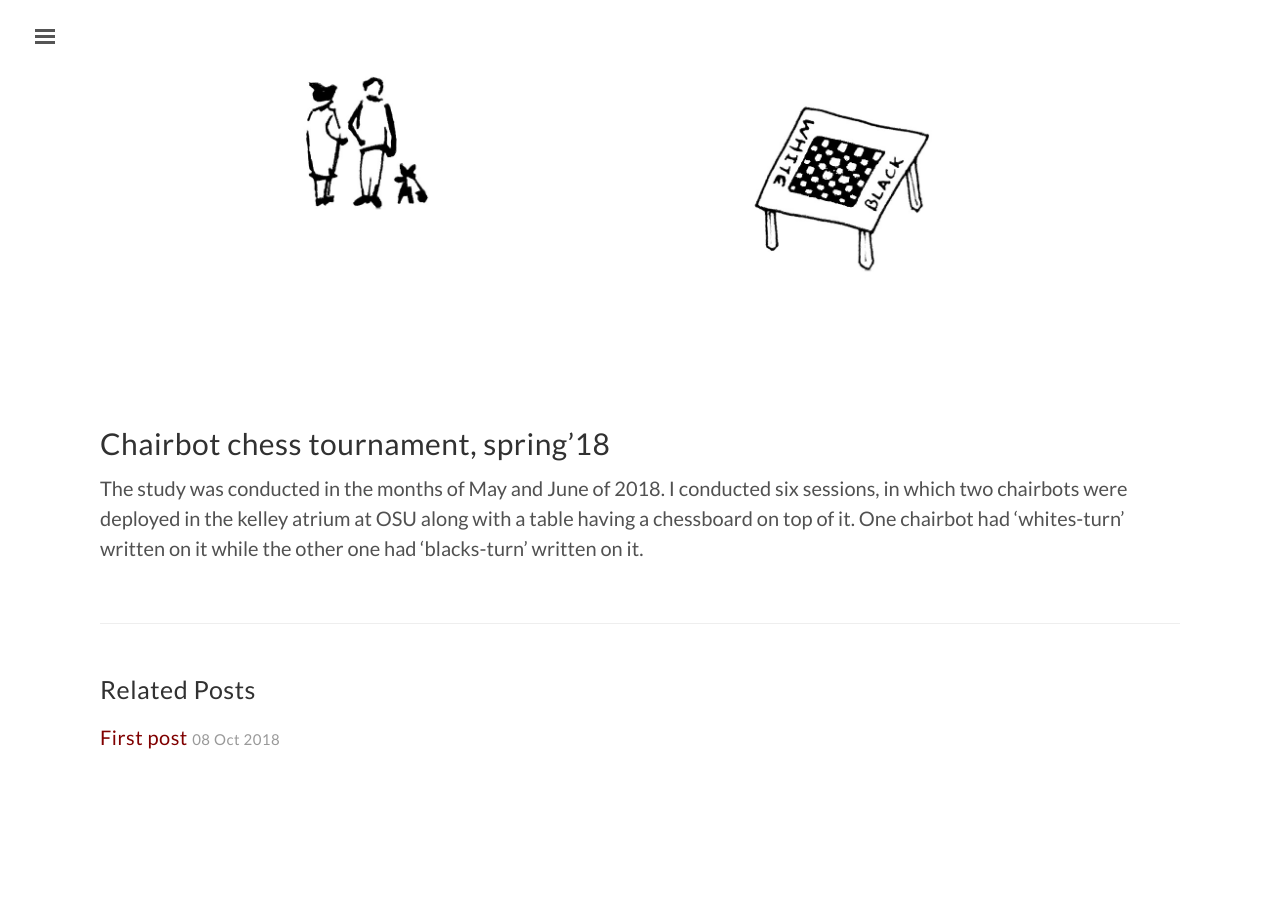
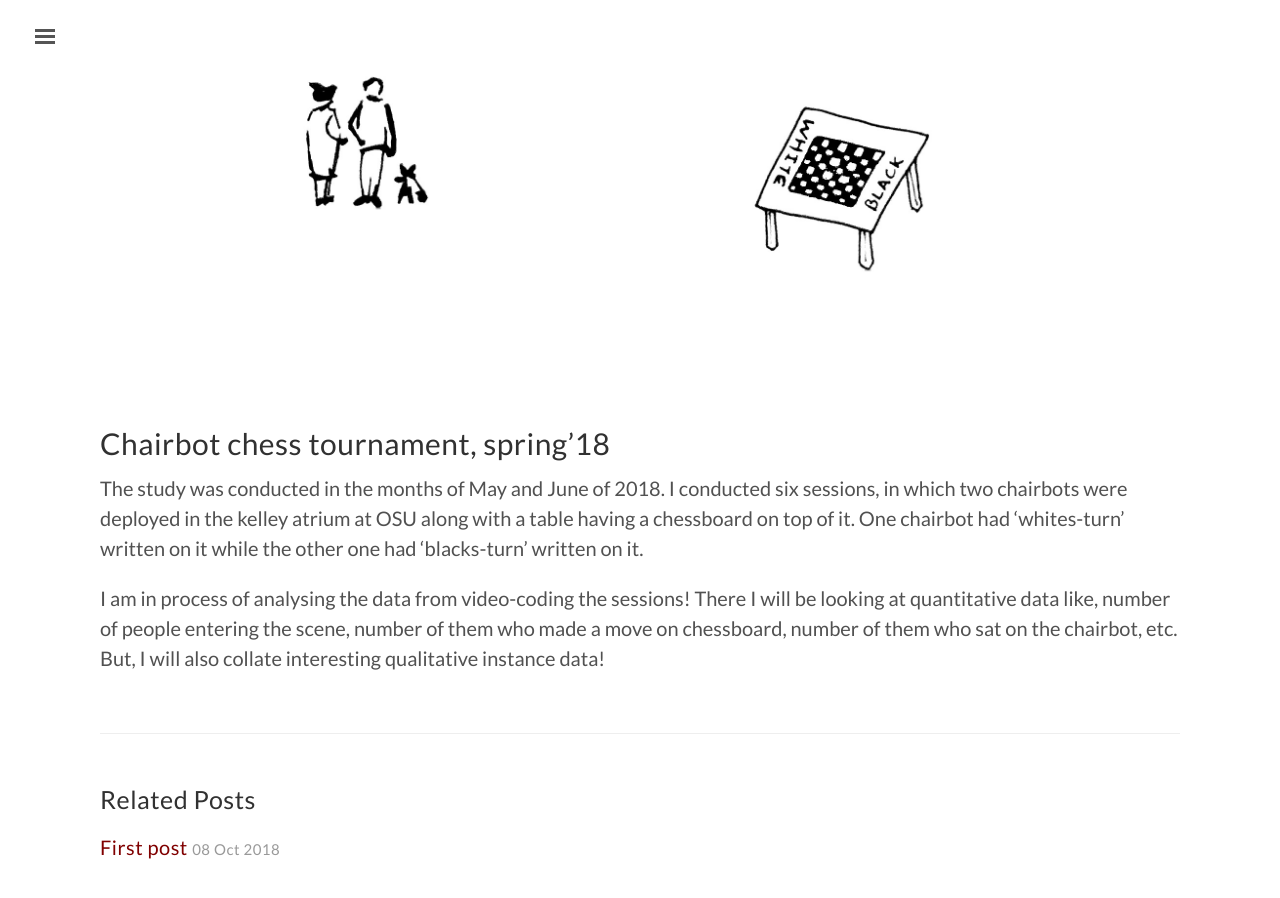
Before and after one commit to abhiagni11/abhiagni11.github.io, a Jekyll site: the page built from _posts/2018-10-09-My-first-research-post.md, in a window 1280 px wide and 900 px high, scrolled down 1231 px. Built offline with Jekyll 4.4.1, drawn with Linux system fonts in a browser that asks for light colours; before the commit the page ends 2021 px from its top, so only the background shows below that.

Commit message:
Update 2018-10-09-My-first-research-post.md

```diff
--- a/_posts/2018-10-09-My-first-research-post.md
+++ b/_posts/2018-10-09-My-first-research-post.md
@@ -12,3 +12,5 @@ This is just one sketch that I drew. I plan to sketch a story of my chairbot che
 
 ## Chairbot chess tournament, spring'18
 The study was conducted in the months of May and June of 2018. I conducted six sessions, in which two chairbots were deployed in the kelley atrium at OSU along with a table having a chessboard on top of it. One chairbot had 'whites-turn' written on it while the other one had 'blacks-turn' written on it.
+
+I am in process of analysing the data from video-coding the sessions! There I will be looking at quantitative data like, number of people entering the scene, number of them who made a move on chessboard, number of them who sat on the chairbot, etc. But, I will also collate interesting qualitative instance data!
```
